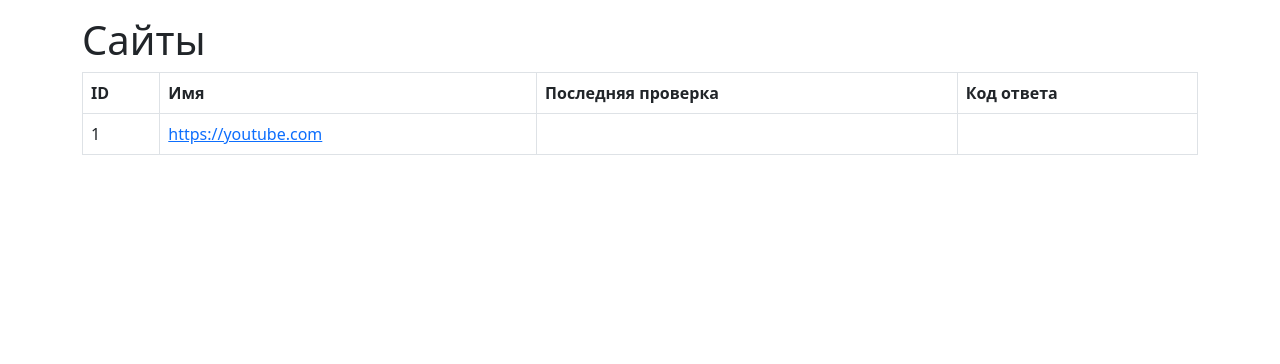
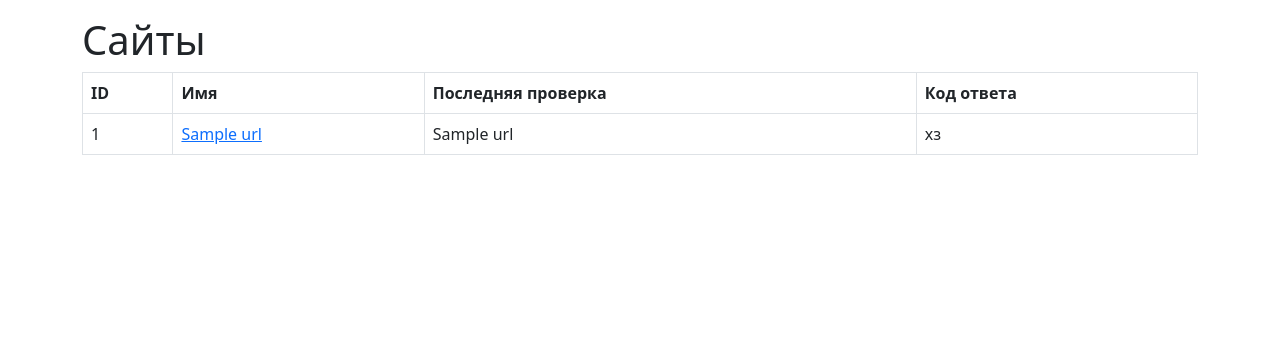
Before and after one commit to tanuki-evil1/Page-Analyzer, a Flask app: template page_analyzer/templates/urls.html in a window 1280 px wide. Shown: the part 56-420 px from the top of the page. Run offline with Flask 3, Linux system fonts and the light colour scheme; the template is opened without the code that fills it: most values are stand-ins (such as "Sample title", 1, 10 or a date in 2020); some libraries are stand-ins or nearby versions.

Commit message:
add templates and endpoints

```diff
--- a/page_analyzer/app.py
+++ b/page_analyzer/app.py
@@ -1,6 +1,8 @@
+from datetime import datetime
+
 import psycopg2
 import os
-from flask import Flask, render_template
+from flask import Flask, render_template, request, redirect, url_for
 from dotenv import load_dotenv
 
 app = Flask(__name__)
@@ -8,17 +10,35 @@ app = Flask(__name__)
 
 @app.route('/')
 def hello_world():
-    load_dotenv()
-    DATABASE_URL = os.getenv('DATABASE_URL')
-    conn = psycopg2.connect(DATABASE_URL)
     return render_template('index.html')
 
 
 @app.get('/urls')
 def get_urls():
-    pass
+    with psycopg2.connect("dbname=hexlet user=tanuki") as conn:
+        with conn.cursor() as cur:
+            cur.execute('SELECT * FROM urls ORDER BY id DESC;')
+            all_urls = cur.fetchall()
+    return render_template('urls.html', urls=all_urls)
 
 
-@app.get('/urls/<url_id>')
+@app.post('/urls')
+def post_urls():
+    url = request.form.get('url')
+    with psycopg2.connect("dbname=hexlet user=tanuki") as conn:
+        with conn.cursor() as cur:
+            cur.execute('INSERT INTO urls (name, created_at) VALUES (%s, %s);', (url, datetime.now()))
+            cur.execute('SELECT * FROM urls ORDER BY id DESC LIMIT 1;')
+            url_id = cur.fetchone()[0]
+    return redirect(url_for('get_url', url_id=url_id), 302)
+
+
+
+@app.get('/urls/<int:url_id>')
 def get_url(url_id):
-    pass
+    with psycopg2.connect("dbname=hexlet user=tanuki") as conn:
+        with conn.cursor() as cur:
+            cur.execute('SELECT * FROM urls WHERE id = %s;', (url_id, ))
+            url = cur.fetchone()
+    url_id, name, created_at = url
+    return render_template('url.html', id=url_id, name=name, created_at=created_at)
--- a/page_analyzer/templates/urls.html
+++ b/page_analyzer/templates/urls.html
@@ -14,21 +14,22 @@
             </tr>
             </thead>
             <tbody>
-
+            {% for url in urls %}
             <tr>
-                <td>1</td>
+                <td>{{ url[0] }}</td>
                 <td>
                     <a href="/urls/1">
-                        https://youtube.com
+                        {{ url[1] }}
                     </a>
                 </td>
 
-                <td></td>
+                <td> {{ url[2] }}</td>
 
 
-                <td></td>
+                <td>хз</td>
 
             </tr>
+            {% endfor %}
 
             </tbody>
         </table>
```
Also changed, not shown: page_analyzer/templates/url.html (+4 -5 lines).
